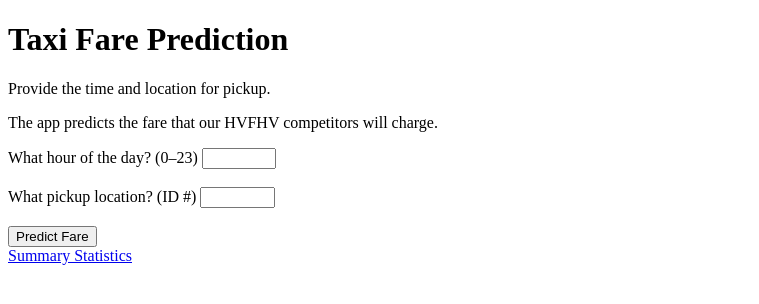
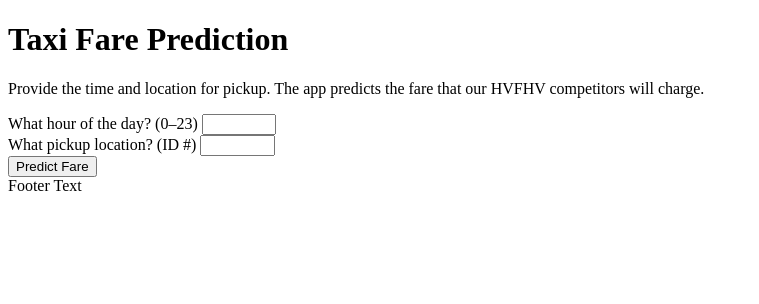
Before and after one commit to mdlarson/Taxi-Fare-Prediction-C964, a Flask app: page / in a window 1280 px wide. Shown: the top 304 px of the page, without its empty margins (0-759 px from the left). Run offline with Flask 3, Linux system fonts and the light colour scheme; parts of the project's set-up code (start-up, migrations or seed data) failed here and were passed over.

Commit message:
Correct stylesheet reference
+ update form structure

```diff
--- a/templates/index.html
+++ b/templates/index.html
@@ -4,25 +4,31 @@
 <head>
     <meta charset="UTF-8">
     <meta name="viewport" content="width=device-width, initial-scale=1.0">
-    <link rel="stylesheet" href="style.css">
+    <link rel="stylesheet" href="static/style.css">
     <title>Taxi Fare Prediction</title>
 </head>
 
 <body>
     <header>
         <h1>Taxi Fare Prediction</h1>
-        <p>Provide the time and location for pickup.</p>
-        <p>The app predicts the fare that our HVFHV competitors will charge.</p>
     </header>
     <main>
+
+
         <form action="/" method="post">
-            <label for="hour_of_day">What hour of the day? (0–23)</label>
-            <input type="number" id="hour_of_day" name="hour_of_day" style="width: 5em" min="0" max="23" required>
-            <br><br>
-            <label for="pickup_location">What pickup location? (ID #)</label>
-            <input type="number" id="pickup_location" name="pickup_location" style="width: 5em" min="0" max="263"
-                required>
-            <br><br>
+            <div>
+                <p>Provide the time and location for pickup. The app predicts the fare that our HVFHV competitors will
+                    charge.</p>
+            </div>
+            <div>
+                <label for="hour_of_day">What hour of the day? (0–23)</label>
+                <input type="number" id="hour_of_day" name="hour_of_day" style="width: 5em" min="0" max="23" required>
+            </div>
+            <div>
+                <label for="pickup_location">What pickup location? (ID #)</label>
+                <input type="number" id="pickup_location" name="pickup_location" style="width: 5em" min="0" max="263"
+                    required>
+            </div>
             <button type="submit">Predict Fare</button>
         </form>
 
@@ -31,7 +37,7 @@
         {% endif %}
 
     </main>
-    <footer><a href="/summary">Summary Statistics</a></footer>
+    <footer>Footer Text</footer>
 </body>
 
 </html>
```
